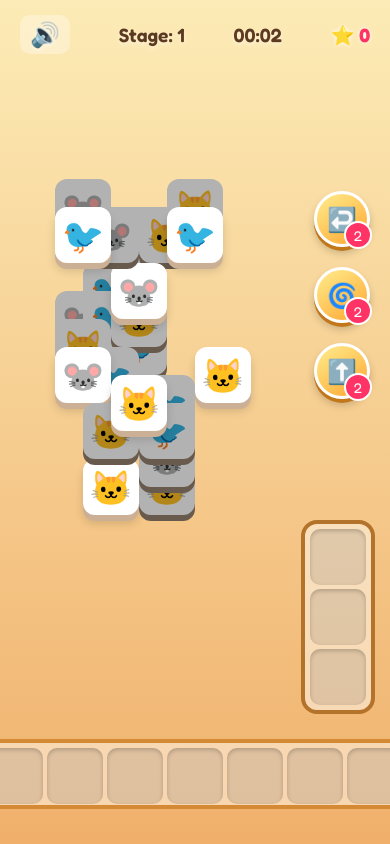
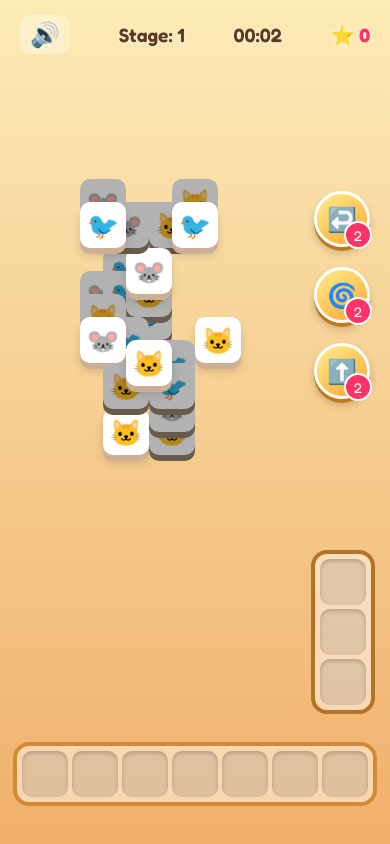
Before and after one commit to milocaster/3plus-match, a website built with Vite: page index.html in a window 390 px wide. Both pictures are taken after a click on the button "Stage Mode". Shown: the top 844 px of the page. Built offline with nearby package versions, Linux system fonts and the light colour scheme.

Commit message:
fix: mobile responsiveness scale and github pages audio path

```diff
--- a/src/main.ts
+++ b/src/main.ts
@@ -102,7 +102,7 @@ const stageInfo = document.getElementById('stage-info');
 const starTotal = document.getElementById('star-total');
 const audioControl = document.getElementById('audio-control');
 
-const GRID_CELL = 28;
+const GRID_CELL = 23;
 
 // Local Storage & State
 let currentStage = parseInt(localStorage.getItem('3p_stage')) || 1;
@@ -147,7 +147,7 @@ let timeElapsed = 0;
 let timeRemaining = 1200; // 20 mins for Endless
 let timerInterval = null;
 
-let bgm = new Audio('/matchpic.mp3');
+let bgm = new Audio(import.meta.env.BASE_URL + 'matchpic.mp3');
 bgm.loop = true;
 let isMuted = false;
 
--- a/src/style.css
+++ b/src/style.css
@@ -57,9 +57,9 @@ header {
 .game-area { flex: 1; position: relative; width: 100%; overflow: hidden; }
 
 .tile {
-  box-sizing: border-box; position: absolute; width: 56px; height: 56px;
-  background: #fff; border-radius: 12px; display: flex; align-items: center; justify-content: center;
-  font-size: 34px; border: 2px solid #fff; box-shadow: 0 6px 0 #ccb096, 0 8px 10px rgba(0,0,0,0.15);
+  box-sizing: border-box; position: absolute; width: 46px; height: 46px;
+  background: #fff; border-radius: 10px; display: flex; align-items: center; justify-content: center;
+  font-size: 26px; border: 2px solid #fff; box-shadow: 0 6px 0 #ccb096, 0 8px 10px rgba(0,0,0,0.15);
   cursor: pointer; transition: transform 0.1s, box-shadow 0.1s;
 }
 .tile:active { box-shadow: 0 1px 0 #ccb096; transform: translateY(5px) scale(0.95); }
@@ -67,10 +67,10 @@ header {
 
 .tray-container { height: 100px; width: 100%; display: flex; justify-content: center; align-items: center; padding-bottom: 20px; z-index: 10; }
 .tray {
-  width: calc(7 * 60px + 20px); height: 70px; background: var(--tray-bg); border: 4px solid var(--tray-border);
+  width: max-content; height: auto; background: var(--tray-bg); border: 4px solid var(--tray-border);
   border-radius: 16px; display: flex; gap: 4px; padding: 5px; box-sizing: border-box;
 }
-.tray-slot { width: 56px; height: 56px; border-radius: 10px; background: rgba(0,0,0,0.1); box-shadow: inset 0 2px 4px rgba(0,0,0,0.2); }
+.tray-slot { width: 46px; height: 46px; border-radius: 10px; background: rgba(0,0,0,0.1); box-shadow: inset 0 2px 4px rgba(0,0,0,0.2); }
 
 .stash-container {
   position: absolute; right: 15px; bottom: 130px; background: var(--tray-bg); border: 4px solid #b3732a;
```
